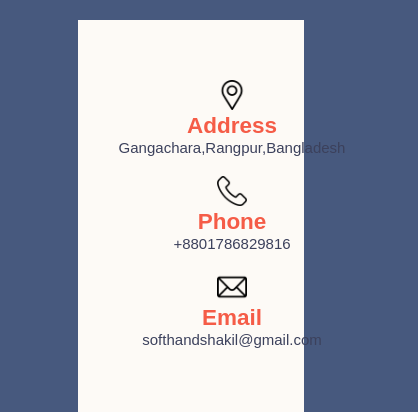
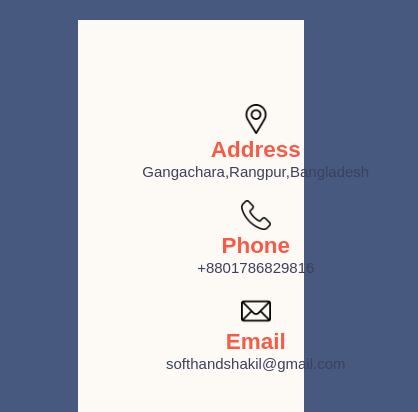
Before and after one commit to Mmsshakil/contact-page, a plain HTML site: page index.html in a window 390 px wide. Shown: the top 412 px of the page, 418 px wide, since content can reach past the window. Drawn offline with Linux system fonts and the light colour scheme.

Commit message:
Update style.css
make responsive

```diff
--- a/style.css
+++ b/style.css
@@ -95,8 +95,16 @@ button a{
     color: white;
 }
 
+
 @media (max-width: 800px) {
     .container {
       flex-wrap: wrap;
+      text-align: justify;
     }
+    .left {
+        text-align: center;
+        margin:0;
+        padding: 25%;
+    }
+
 }
```
